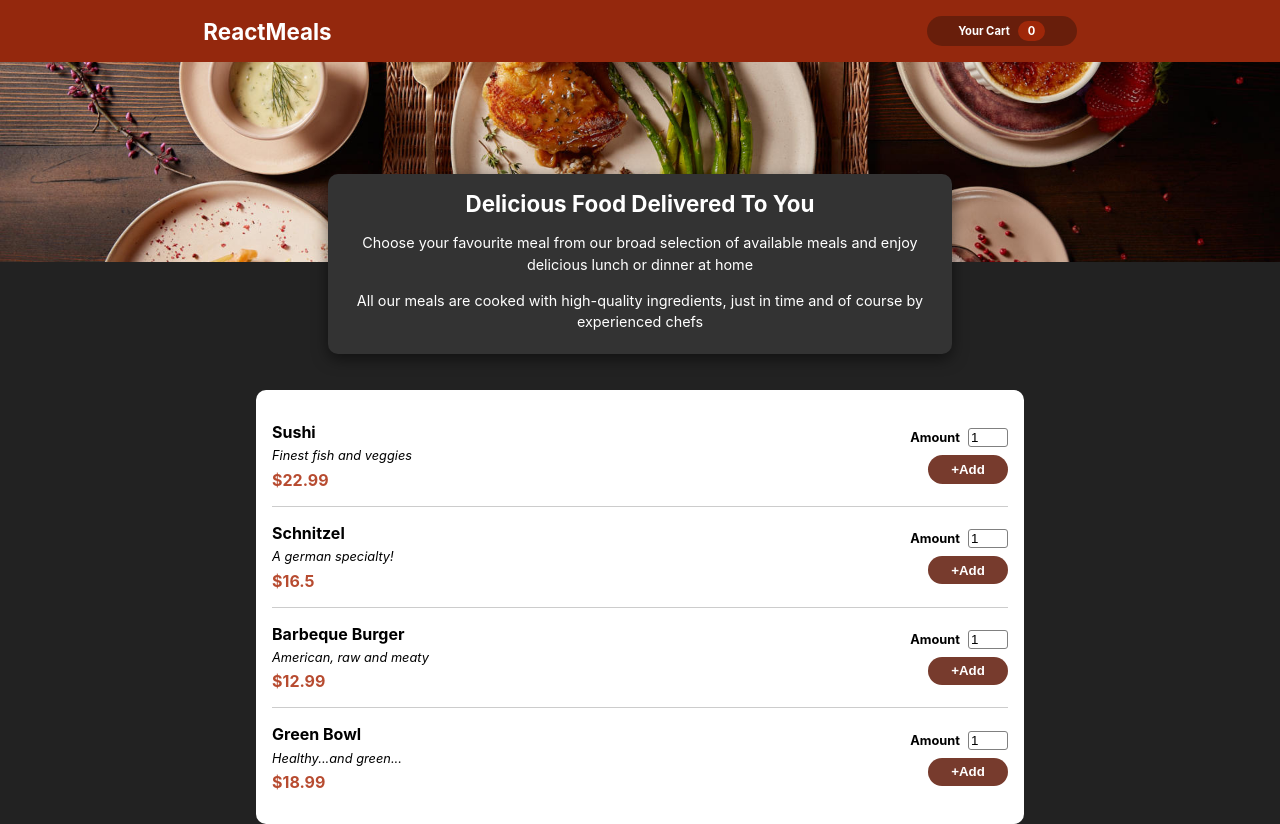
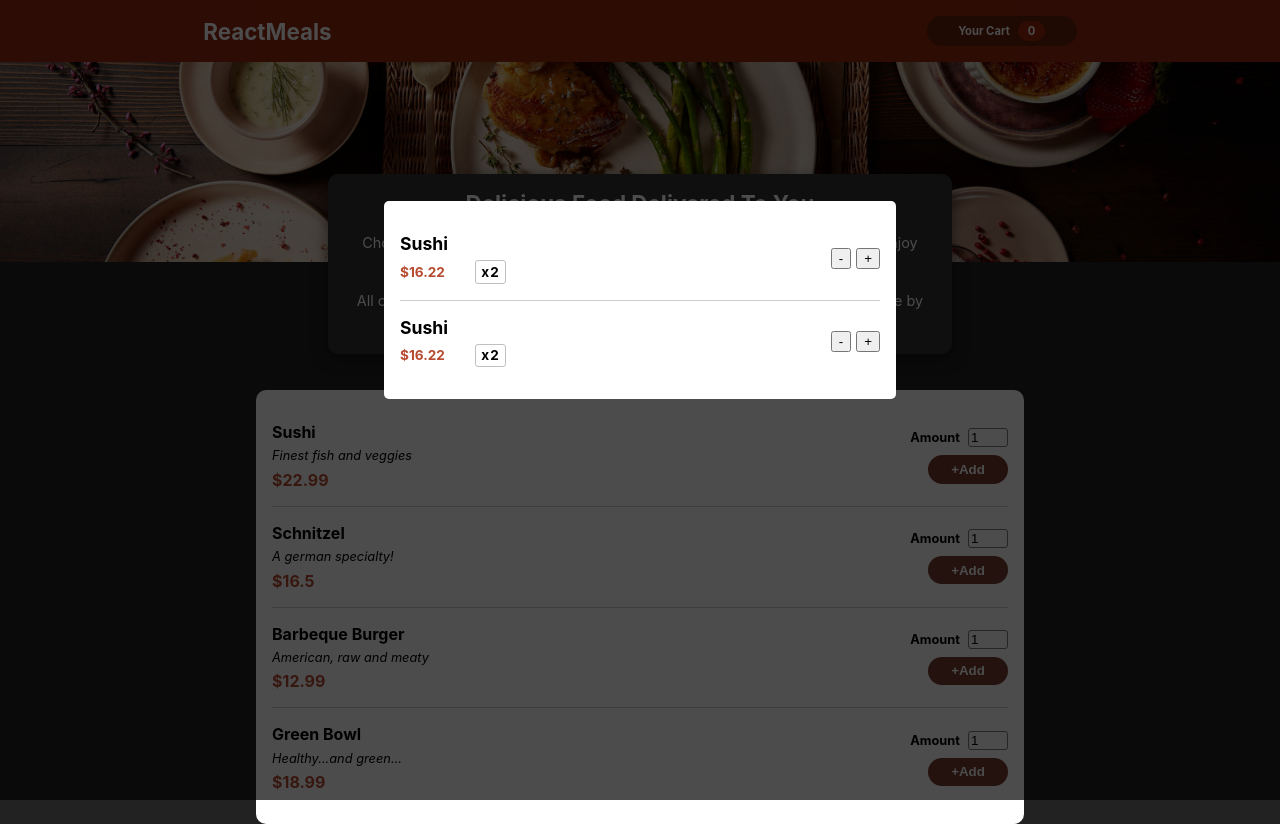
Before and after one commit to josiah360/react-shopping-cart, a React (Create React App) app: page / in a window 1280 px wide. Built offline with nearby package versions, Linux system fonts and the light colour scheme.

Commit message:
implement cart

```diff
--- a/src/components/Header/Cart/Cart.js
+++ b/src/components/Header/Cart/Cart.js
@@ -1,5 +1,6 @@
 import React from "react";
 
+import CartList from "./CartList";
 import classes from './Cart.module.css'
 
 const Cart = (props) => {
@@ -9,7 +10,10 @@ const Cart = (props) => {
     }, 0)
 
     return (
-        <li className={`${classes.cart}`}>Your Cart<span className={classes['total-item']}>{totalItems}</span></li>
+        <React.Fragment>
+            <CartList />
+            <li className={`${classes.cart}`}>Your Cart<span className={classes['total-item']}>{totalItems}</span></li>
+        </React.Fragment>
     )
 }
 
--- a/src/components/Header/Cart/CartItem.module.css
+++ b/src/components/Header/Cart/CartItem.module.css
@@ -0,0 +1,50 @@
+.cart-item {
+    display: flex;
+    justify-content: space-between;
+    align-items: center;
+    color: black;
+    width: 100%;
+    padding: 1em 0;
+}
+
+.cart-item:not(:last-of-type) {
+    border-bottom: 1px solid rgb(204, 204, 204);
+}
+
+.item-info {
+    display: flex;
+    flex-direction: column;
+    row-gap:    6px;
+}
+
+.item-info h2 {
+    margin: 0;
+    font-size: 1.1em;
+}
+
+.price-info {
+    display: flex;
+    column-gap: 30px;
+    align-items: center;
+}
+
+.price {
+    font-weight: bold;
+    color: rgba(170, 42, 10, 0.842);
+    font-size: .85em;
+}
+
+.qty {
+    font-size: .85em;
+    padding: .2em .4em;
+    border: 1px solid rgb(192, 192, 192);
+    border-radius: 3px;
+    letter-spacing: 1px;
+    text-align: center;
+    font-weight: bold;
+}
+
+.buttons {
+    display: flex;
+    column-gap: 5px;
+}
--- a/src/components/Header/Cart/CartList.js
+++ b/src/components/Header/Cart/CartList.js
@@ -1,12 +1,14 @@
 import React from 'react';
 
+import CartItem from './CartItem';
 import classes from './CartList.module.css'
 
 const CartList = () => {
     return (
         <div className={classes.bg}>
             <ul className={classes['cart-list']}>
-
+                <CartItem />
+                <CartItem />
             </ul>
         </div>
     )
--- a/src/components/Header/Cart/CartList.module.css
+++ b/src/components/Header/Cart/CartList.module.css
@@ -0,0 +1,23 @@
+.bg {
+    position: fixed;
+    left: 0;
+    top: 0;
+    width: 100%;
+    height: 100vh;
+    background-color: rgba(0, 0, 0, 0.7);
+    display: flex;
+    justify-content: center;
+    align-items: center;
+    cursor: pointer;
+}
+
+.cart-list {
+    background-color: white;
+    width: 40%;
+    padding: 1em;
+    list-style-type: none;
+    border-radius: 5px;
+    cursor: default;
+    z-index: 5;
+    transform: translateY(-100px);
+}
--- a/src/components/Header/Navigation/Navigation.js
+++ b/src/components/Header/Navigation/Navigation.js
@@ -5,8 +5,8 @@ import classes from './Navigation.module.css'
 
 const Navigation = (props) => {
     return (
-        <nav>
-            <ul>
+        <nav className={classes.nav}>
+            <ul className={classes.ul}>
                 <li className={classes.logo}>ReactMeals</li>
                 <Cart cart={props.cart} />
             </ul>
--- a/src/components/Header/Navigation/Navigation.module.css
+++ b/src/components/Header/Navigation/Navigation.module.css
@@ -1,11 +1,11 @@
-nav {
+.nav {
     display: flex;
     justify-content: center;
     background-color: rgba(170, 42, 10, 0.842);
     padding: 1em;
 }
 
-nav ul {
+.nav .ul {
     padding: 0;
     margin: 0;
     list-style-type: none;
```
